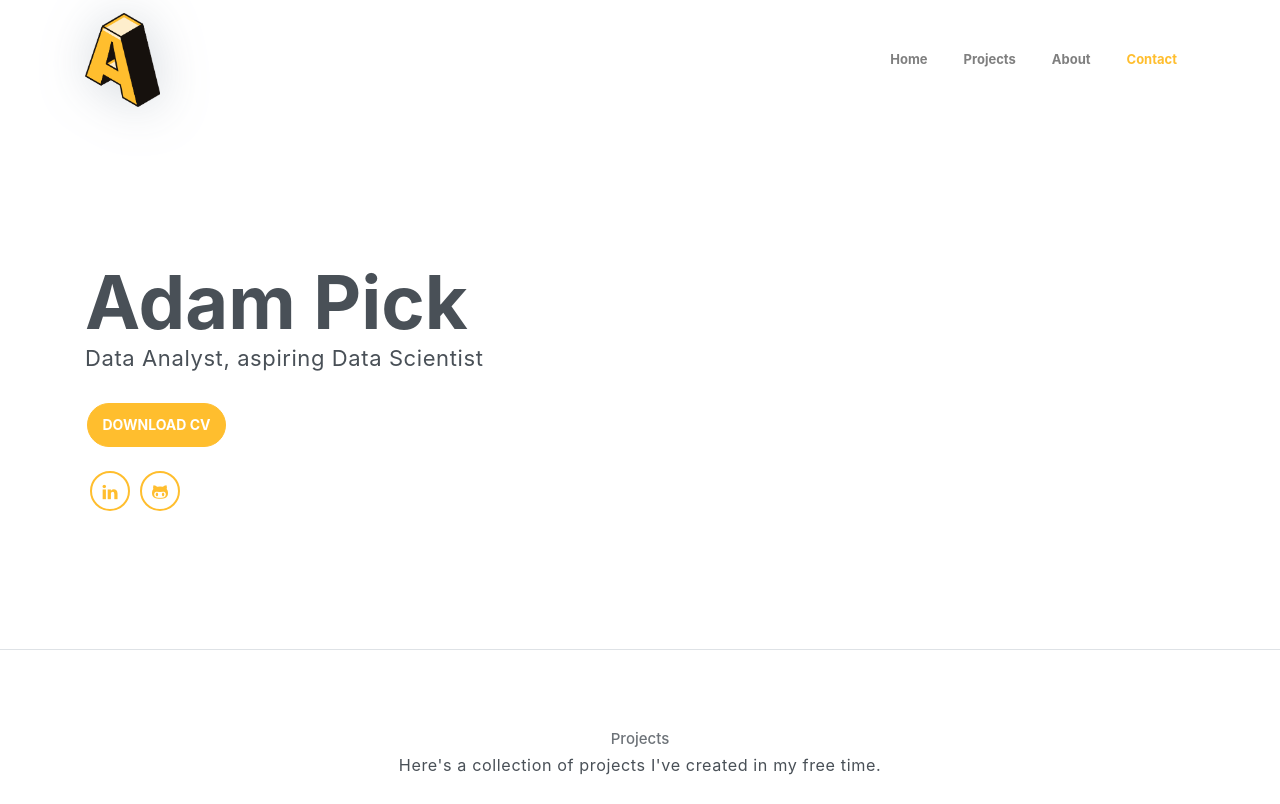
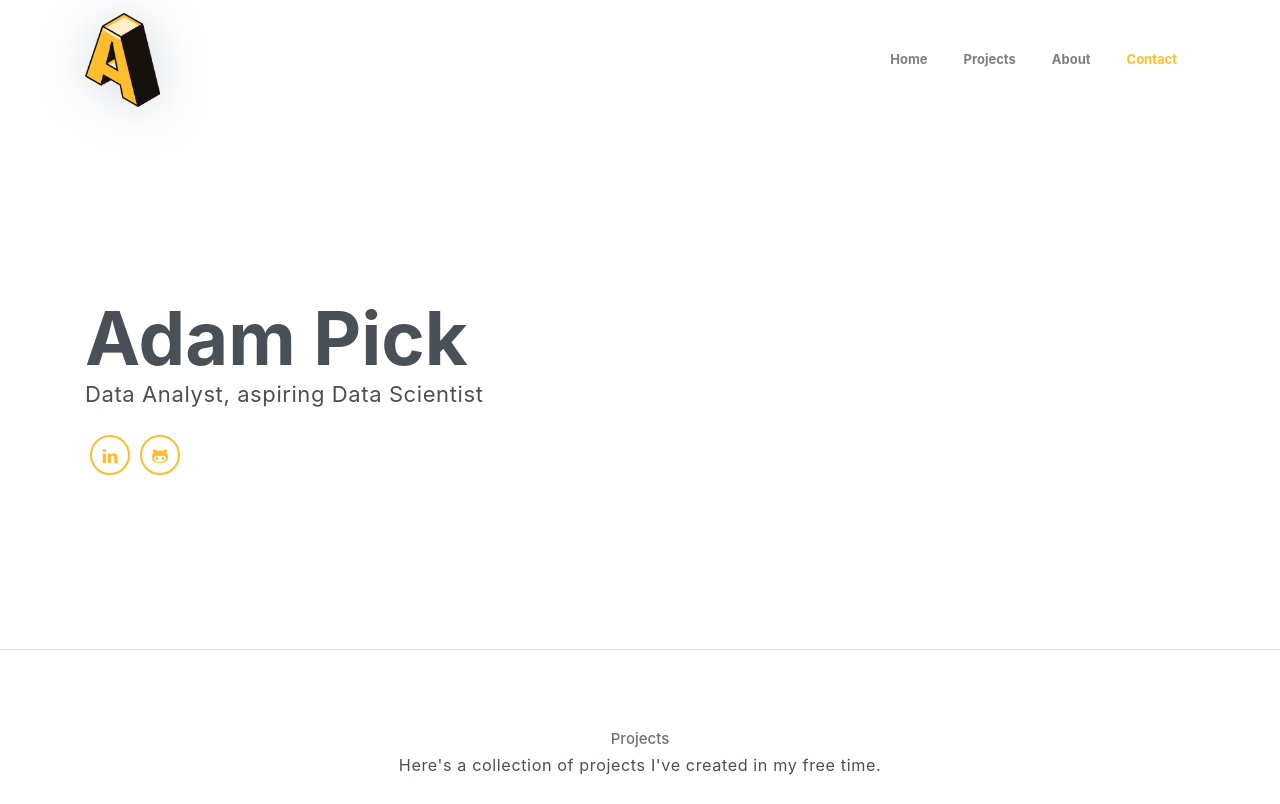
Before and after one commit to adampick99/adampick.github.io, a plain HTML site: page index.html in a window 1280 px wide. Shown: the top 804 px of the page. Drawn offline with Linux system fonts and the light colour scheme.

Commit message:
Removed CV

```diff
--- a/index.html
+++ b/index.html
@@ -49,10 +49,6 @@
 
                 <h6 class="title">Adam Pick</h6>
                 <p>Data Analyst, aspiring Data Scientist</p>
-
-                <div class="buttons pt-3">
-                    <button class="btn btn-primary rounded">DOWNLOAD CV</button>
-                </div>
 
                 <div class="socials mt-4">
                     <a class="social-item" href="https://www.linkedin.com/in/adam-pick-2a0340206/" target="_blank"><i class="ti-linkedin"></i></a>
```
